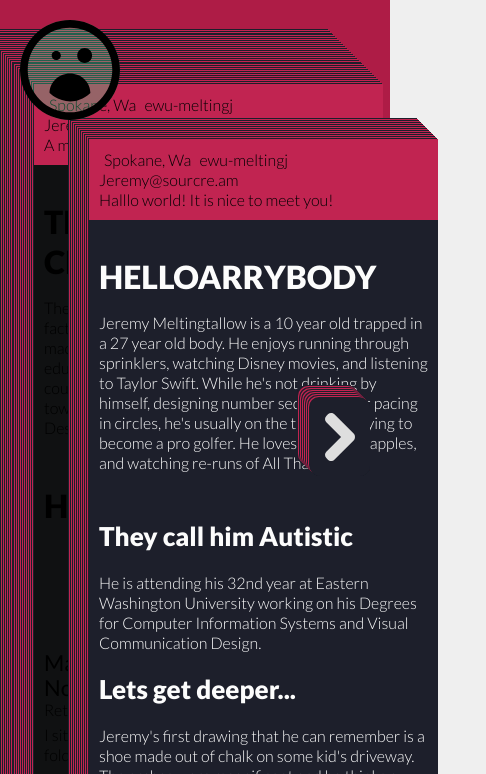
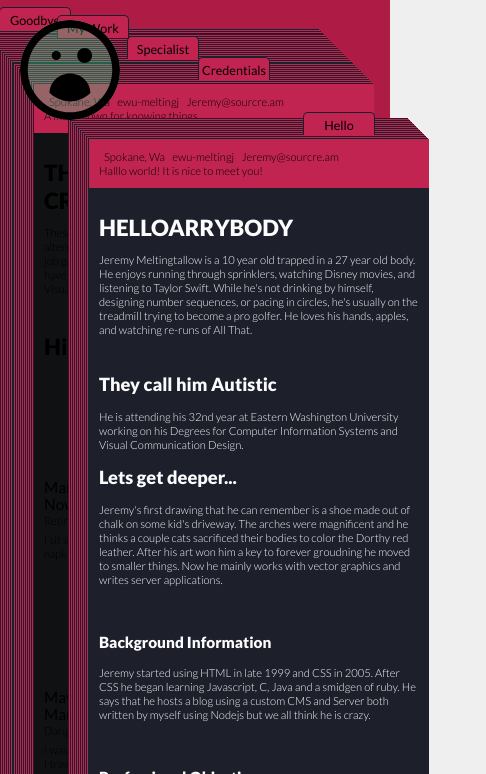
Before and after one commit to ewu-meltingj/ewu-meltingj.github.io, a plain HTML site: page index.html in a window 390 px wide. Both pictures are taken after a click on the label 70 px from the left and 70 px from the top of the page. Shown: the top 774 px of the page, 486 px wide, since content can reach past the window. Drawn offline with Linux system fonts and the light colour scheme; a web font is replaced by a local one.

Commit message:
balln
working on the isn

```diff
--- a/css/grid.css
+++ b/css/grid.css
@@ -19,6 +19,4 @@
 div.grid-1-2, div.grid-3-5, div.grid-2-5, div.grid-full {
 	padding: 10px;
 }
-
-
 /*end grid*/
--- a/css/input-behavior.css
+++ b/css/input-behavior.css
@@ -1,57 +1,77 @@
 input[type=checkbox]:not(:checked) ~ .main-wrapper section .main-content {
-	opacity: 0;
-	top: 0 !important;
-	left: 0 !important;
+	top: 0;
+	left: 0;
 	background: rgba(255,255,255,0.95);
 	border-radius: 0;
 	color: rgba(0,0,0,1);
 	font-weight: 400;
-	border: 10px solid #fff;
+	/*border: 10px solid #fff;*/
+	border: 0px;
 }
+/*vanilla navbar*/
+input[type=checkbox]:not(:checked) ~ .main-wrapper section label[for*="image-"] {
+	top: -40px;
+	background: #fff;
+	padding: 5px 0 5px 0;
+	border-top: 1px solid #ccc;
+	border-bottom: 1px solid #ccc;
+}
+input[type=checkbox]:not(:checked) ~ .main-wrapper section:first-of-type label[for*="image-"] {border-right: 1px solid #ccc;}
+input[type=checkbox]:not(:checked) ~ .main-wrapper section:last-of-type label[for*="image-"] {border-left: 1px solid #ccc;}
+input[type=checkbox]:not(:checked) ~ .main-wrapper section:nth-of-type(1) label[for*="image-"] {right: 0px;}
+input[type=checkbox]:not(:checked) ~ .main-wrapper section:nth-of-type(2) label[for*="image-"] {right: 100px;}
+input[type=checkbox]:not(:checked) ~ .main-wrapper section:nth-of-type(3) label[for*="image-"] {right: 200px;}
+input[type=checkbox]:not(:checked) ~ .main-wrapper section:nth-of-type(4) label[for*="image-"] {right: 300px;}
+input[type=checkbox]:not(:checked) ~ .main-wrapper section:nth-of-type(5) label[for*="image-"] {right: 400px;}
+/*end vanilla navbar*/
+input[type=checkbox]:not(:checked) ~ .main-wrapper input[type=radio]:not(:checked) + section .main-content {display: none;}
 
-input[type=checkbox]:checked ~ .main-wrapper input[type=radio]:not(:checked) + label + section .bio-image {opacity: 0.2;}
-input[type=checkbox]:checked ~ .main-wrapper span.icon {background: #c12451;}
-input[type=checkbox]:checked ~ .main-wrapper .info-header {background: #c12451; color: #000;}
-input[type=checkbox]:checked ~ .full-background {background: #ae1c46;}
-input[type=checkbox]:checked ~ .main-wrapper .hide-in-cool-mode {
-	display: none;
-	visibility: hidden;
+/*red 3d navbar*/
+input[type=checkbox]:checked ~ .main-wrapper section label[for*="image-"] {
+	background: #c12451;
+	padding: 5px 0 2px 0;
+	border: 1px solid #1d1f2b;
+	border-bottom: 0px;
+	border-radius: 5px 5px 0 0;
 }
-input[type=radio]:checked + label + section .main-content {
-	opacity: 1 !important;
+input[type=checkbox]:checked ~ .main-wrapper input[type=radio]:checked + section label[for*="image-"] {top: 55px;}
+input[type=checkbox]:checked ~ .main-wrapper section:nth-of-type(1) label[for*="image-"] {top: -50px; right: 359px;}
+input[type=checkbox]:checked ~ .main-wrapper section:nth-of-type(2) label[for*="image-"] {top: -42px; right: 301px;}
+input[type=checkbox]:checked ~ .main-wrapper section:nth-of-type(3) label[for*="image-"] {top: -21px; right: 231px;}
+input[type=checkbox]:checked ~ .main-wrapper section:nth-of-type(4) label[for*="image-"] {top: 0px; right: 160px;}
+input[type=checkbox]:checked ~ .main-wrapper section:nth-of-type(5) label[for*="image-"] {top: 55px;right: 55px;}
+input[type=checkbox]:checked ~ .main-wrapper input[type=radio]:nth-of-type(5):checked + section label[for*="image-"] {right: 55px;}
+input[type=checkbox]:checked ~ .main-wrapper input[type=radio]:nth-of-type(4):checked + section label[for*="image-"] {right: 105px;}
+input[type=checkbox]:checked ~ .main-wrapper input[type=radio]:nth-of-type(3):checked + section label[for*="image-"] {right: 155px;}
+input[type=checkbox]:checked ~ .main-wrapper input[type=radio]:nth-of-type(2):checked + section label[for*="image-"] {right: 205px;}
+input[type=checkbox]:checked ~ .main-wrapper input[type=radio]:nth-of-type(1):checked + section label[for*="image-"] {right: 255px;}
+input[type=checkbox]:checked ~ .main-wrapper input[type=radio]:not(:nth-of-type(5)):checked ~
+input[type=radio]:nth-of-type(5) + section label[for*="image-"] {top: 0px;right: 110px;}
+input[type=checkbox]:checked ~ .main-wrapper input[type=radio]:not(:nth-of-type(4)):checked ~
+input[type=radio]:nth-of-type(4) + section label[for*="image-"] {top: -21px;right: 181px;}
+input[type=checkbox]:checked ~ .main-wrapper input[type=radio]:not(:nth-of-type(3)):checked ~
+input[type=radio]:nth-of-type(3) + section label[for*="image-"] {top: -42px;right: 251px;}
+input[type=checkbox]:checked ~ .main-wrapper input[type=radio]:not(:nth-of-type(2)):checked ~
+input[type=radio]:nth-of-type(2) + section label[for*="image-"] {top: -50px;right: 309px;}
+/*end red 3d navbar*/
+input[type=checkbox]:checked ~ .main-wrapper input[type=radio]:not(:checked) + section .bio-image {opacity: 0.2;}
+input[type=checkbox]:checked ~ .main-wrapper input[type=radio]:checked + section .main-content {
 	color: #fcfcfc;
 	background: #1d1f2b;
 	z-index: 9000;
 	top:89px !important;
 	left: 89px !important;
 }
-input[type=checkbox]:not(:checked) ~ .main-wrapper input[type=radio]:not(:checked) + label + section {
-	display: none;
-}
-input[type=radio]:checked ~ label:not(#logo) {z-index: -1;}
-input[type=radio]:first-of-type:checked ~ label:last-of-type:not(#logo) {z-index: 9000;}
 /*clicked crazy face*/
-input[type=checkbox]:checked + label#logo:before {content: url('../svg/upset.svg');}
-/*add styling to button when crazy face*/
-input[type=checkbox]:checked ~ .main-wrapper label {
-	box-shadow:
-		-1px -1px 0 #1d1f2b,
-		-2px -2px 0 #c12451,
-		-3px -3px 0 #1d1f2b,
-		-4px -4px 0 #c12451,
-		-5px -5px 0 #1d1f2b,
-		-6px -6px 0 #c12451,
-		-7px -7px 0 #1d1f2b,
-		-8px -8px 0 #c12451,
-		-9px -9px 0 #1d1f2b,
-		-10px -10px 0 #c12451,
-		-11px -11px 0 #1d1f2b,
-		-12px -12px 0 #c12451,
-		-13px -13px 0 #1d1f2b;
-}
+input[type=checkbox]:checked + label {content: url('../svg/upset.svg');}
+input[type=checkbox]:checked ~ .main-wrapper span.icon {background: #c12451;}
+input[type=checkbox]:checked ~ .main-wrapper .info-header {background: #c12451; color: #000;}
+input[type=checkbox]:checked ~ .full-background {background: #ae1c46;}
+input[type=checkbox]:checked ~ .main-wrapper .hide-in-cool-mode {display: none;visibility: hidden;}
+
 /*decrese width to compensate for faux 3d plud add box shadwos for cool feel*/
 input[type=checkbox]:checked ~ .main-wrapper section .main-content{
-	width: calc(100% - 137px);
+	width: calc(100% - 90px);
 	box-shadow:
 		-1px -1px 0 #1d1f2b,
 		-2px -2px 0 #c12451,
@@ -80,8 +100,8 @@ input[type=checkbox]:checked ~ .main-wrapper section:nth-of-type(2) .main-conten
 input[type=checkbox]:checked ~ .main-wrapper section:nth-of-type(3) .main-content {top:13px; left: 13px;}
 input[type=checkbox]:checked ~ .main-wrapper section:nth-of-type(4) .main-content {top:34px; left: 34px;}
 input[type=checkbox]:checked ~ .main-wrapper section:nth-of-type(5) .main-content {top:89px; left: 89px;}
-input[type=radio]:not(:nth-of-type(5)):checked ~ section:nth-of-type(5) .main-content {top:34px; left: 34px;}
-input[type=radio]:not(:nth-of-type(4)):checked ~ section:nth-of-type(4) .main-content {top:13px; left: 13px;}
-input[type=radio]:not(:nth-of-type(3)):checked ~ section:nth-of-type(3) .main-content {top:5px; left: 5px;}
-input[type=radio]:not(:nth-of-type(2)):checked ~ section:nth-of-type(2) .main-content {top:0px; left: 0px;}
+input[type=checkbox]:checked ~ .main-wrapper input[type=radio]:not(:nth-of-type(5)):checked ~ section:nth-of-type(5) .main-content {top:34px; left: 34px;}
+input[type=checkbox]:checked ~ .main-wrapper input[type=radio]:not(:nth-of-type(4)):checked ~ section:nth-of-type(4) .main-content {top:13px; left: 13px;}
+input[type=checkbox]:checked ~ .main-wrapper input[type=radio]:not(:nth-of-type(3)):checked ~ section:nth-of-type(3) .main-content {top:5px; left: 5px;}
+input[type=checkbox]:checked ~ .main-wrapper input[type=radio]:not(:nth-of-type(2)):checked ~ section:nth-of-type(2) .main-content {top:0px; left: 0px;}
 /*end rotating content
--- a/css/inputs.css
+++ b/css/inputs.css
@@ -1,24 +1,17 @@
-input globals*/
+/*input globals*/
 .hide-keep-functionality {position: absolute;top: -9999px;left: -9999px;z-index: 1337;}
 
 /* input right clicker */
-label:not(#logo) {
-	position: fixed;
-	top: calc(50% - 24px);
-	width: 30px;
-	height: 48px;
-	background: #1d1f2b;
-	padding: 15px;
-	border-radius: 10px;
+label[for*="image-"] {
+	position: absolute;
 	z-index: 9001;
-	right: 20px;
+	font-size: 1.125em;
+	width: 100px;
+	text-align: center;
 	moz-user-select: none;
 	-webkit-user-select: none;
 	-ms-user-select: none;
 	cursor: pointer;
-}
-label:not(#logo):before {
-	content: url('../svg/right.svg');
 }
 
 /* input logo clicker */
--- a/css/media-queries.css
+++ b/css/media-queries.css
@@ -1,32 +1,57 @@
 @media only screen and (max-width:1190px){
-	div.content-wrapper {width: 900px;}
+	div.content-wrapper {width: calc(100% - 220px);}
 	.full-step-one {width: calc(100% - 20px);}
 	input[type=checkbox]:checked ~ .main-wrapper .full-checked-one {width: calc(100% - 20px);}
 	.hide-step-one {display: none;visibility: hidden;}
 	input[type=checkbox]:checked ~ .main-wrapper .hide-checked-one{display: none;visibility: hidden;}
 	.clearfix-step-one{ display: block; }.clearfix-step-one:after {visibility: hidden;display: block;font-size: 0;content: " ";clear: both;height: 0;}
+	/*end defaults*/
 }
 @media only screen and (max-width:970px){
-	div.content-wrapper {width: 600px;}
+	div.content-wrapper {width: calc(100% - 40px);}
 	.full-step-two{width: calc(100% - 20px);}
 	input[type=checkbox]:checked ~ .main-wrapper .full-checked-two {width: calc(100% - 20px);}
 	.hide-step-two{display: none;visibility: hidden;}
 	input[type=checkbox]:checked ~ .main-wrapper .hide-checked-two{display: none;visibility: hidden;}
 	.clearfix-step-two{ display: block; }.clearfix-step-two:after {visibility: hidden;display: block;font-size: 0;content: " ";clear: both;height: 0;}
+	/*end defaults*/
 	.bio-image{height: 310px;}
 	span.hyphen-header{display: block; visibility: hidden; height: 0; width: 0;}
 
 }
 @media only screen and (max-width:786px){
-	div.content-wrapper {width: 486px;}
 	.full-step-three{width: calc(100% - 20px);}
 	input[type=checkbox]:checked ~ .main-wrapper .full-checked-three {width: calc(100% - 20px);}
 	.hide-step-three{display: none;visibility: hidden;}
 	input[type=checkbox]:checked ~ .main-wrapper .hide-checked-three{display: none;visibility: hidden;}
 	.clearfix-step-three{ display: block; }.clearfix-step-three:after {visibility: hidden;display: block;font-size: 0;content: " ";clear: both;height: 0;}
+	/*end defaults*/
 	.bio-image{height: 330px;}
 	span.icon {margin-left: calc(50% - 45px); margin-bottom: 10px;}
 	span.hyphen{display: block; visibility: hidden; height: 0; width: 0;}
+}
+@media only screen and (max-width:560px){
+	body{font-size: 70%;}
+	div.content-wrapper {min-width: 430px;}
+	label[for*="image-"] {width: 70px;}
+	input[type=checkbox]:not(:checked) ~ .main-wrapper section:nth-of-type(2) label[for*="image-"] {right: 70px;}
+	input[type=checkbox]:not(:checked) ~ .main-wrapper section:nth-of-type(3) label[for*="image-"] {right: 140px;}
+	input[type=checkbox]:not(:checked) ~ .main-wrapper section:nth-of-type(4) label[for*="image-"] {right: 210px;}
+	input[type=checkbox]:not(:checked) ~ .main-wrapper section:nth-of-type(5) label[for*="image-"] {right: 280px;}
+	input[type=checkbox]:checked ~ .main-wrapper input[type=radio]:checked + section label[for*="image-"] {top: 62px;}
+	input[type=checkbox]:checked ~ .main-wrapper section:nth-of-type(1) label[for*="image-"] {top: -43px;}
+	input[type=checkbox]:checked ~ .main-wrapper section:nth-of-type(2) label[for*="image-"] {top: -35px;}
+	input[type=checkbox]:checked ~ .main-wrapper section:nth-of-type(3) label[for*="image-"] {top: -14px;}
+	input[type=checkbox]:checked ~ .main-wrapper section:nth-of-type(4) label[for*="image-"] {top: 7px;}
+	input[type=checkbox]:checked ~ .main-wrapper section:nth-of-type(5) label[for*="image-"] {top: 62px;}
+	input[type=checkbox]:checked ~ .main-wrapper input[type=radio]:not(:nth-of-type(5)):checked ~
+	input[type=radio]:nth-of-type(5) + section label[for*="image-"] {top: 7px;}
+	input[type=checkbox]:checked ~ .main-wrapper input[type=radio]:not(:nth-of-type(4)):checked ~
+	input[type=radio]:nth-of-type(4) + section label[for*="image-"] {top: -14px;}
+	input[type=checkbox]:checked ~ .main-wrapper input[type=radio]:not(:nth-of-type(3)):checked ~
+	input[type=radio]:nth-of-type(3) + section label[for*="image-"] {top: -35px;}
+	input[type=checkbox]:checked ~ .main-wrapper input[type=radio]:not(:nth-of-type(2)):checked ~
+	input[type=radio]:nth-of-type(2) + section label[for*="image-"] {top: -43px;}
 }
 /*@media only screen and (max-width:672px){
 	div.content-wrapper {width: 415px;}
--- a/css/style.css
+++ b/css/style.css
@@ -5,6 +5,7 @@
  /*transitions*/
 .hide {transition: opacity .2s ease-in}
 div.main-content {transition: background .25s ease-in, top .25s ease-in, left .25s ease-in, width .25s ease-in, height .25s ease-in, opacity .25s ease-in;}
+label[for*="image-"] {transition: background .25s ease-in, top .25s ease-in, right .25s ease-in, width .25s ease-in, height .25s ease-in, opacity .25s ease-in;}
 section{transition: padding .25s;}
 .main-content, .footer {transition: padding 1s;}
  /*end transitions*/
--- a/index.html
+++ b/index.html
@@ -9,19 +9,19 @@
 	<link rel="stylesheet" href="css/base-type.css">
 	<link rel="stylesheet" href="css/grid.css">
 	<link rel="stylesheet" href="css/style.css">
-	<link rel="stylesheet" href="css/media-queries.css">
 	<link rel="stylesheet" href="css/inputs.css">
 	<link rel="stylesheet" href="css/input-behavior.css">
+	<link rel="stylesheet" href="css/media-queries.css">
 </head>
 <body>
 	<input type="checkbox" id="checker" class="hide-keep-functionality">
 	<label for="checker" id="logo"></label>
 	<div class="full-background"></div>
 	<div class="main-wrapper">
-		<input type="radio" name="gardo" class="hide-keep-functionality" id="image1">
-		<label for="image1"></label>
-		<section class="hide" tabindex="-1">
+		<input type="radio" name="gardo" class="hide-keep-functionality" id="image-1">
+		<section>
 			<div class="content-wrapper">
+				<label for="image-1">Goodbye</label>
 				<div class="main-content">
 					<p class="grid-full info-header">
 						<span class="entypo-map"></span>Spokane, Wa
@@ -60,10 +60,10 @@
 			</div>
 		</section>
 
-		<input type="radio" name="gardo" class="hide-keep-functionality" id="image2">
-		<label for="image2"></label>
-		<section class="hide" tabindex="-1">
+		<input type="radio" name="gardo" class="hide-keep-functionality" id="image-2">
+		<section>
 			<div class="content-wrapper">
+				<label for="image-2">My Work</label>
 				<div class="main-content">
 					<p class="grid-full info-header">
 						<span class="entypo-map"></span>Spokane, Wa
@@ -81,10 +81,10 @@
 			</div>
 		</section>
 
-		<input type="radio" name="gardo" class="hide-keep-functionality" id="image3">
-		<label for="image3"></label>
-		<section class="hide" tabindex="-1">
+		<input type="radio" name="gardo" class="hide-keep-functionality" id="image-3">
+		<section>
 			<div class="content-wrapper">
+				<label for="image-3">Specialist</label>
 				<div class="main-content">
 					<p class="grid-full info-header">
 						<span class="entypo-map"></span>Spokane, Wa
@@ -176,10 +176,10 @@
 			</div>
 		</section>
 
-		<input type="radio" name="gardo" class="hide-keep-functionality" id="image4">
-		<label for="image4"></label>
-		<section class="hide" tabindex="-1">
+		<input type="radio" name="gardo" class="hide-keep-functionality" id="image-4">
+		<section>
 			<div class="content-wrapper">
+				<label for="image-4">Credentials</label>
 				<div class="main-content">
 					<p class="grid-full info-header">
 						<span class="entypo-map"></span>Spokane, Wa
@@ -259,10 +259,10 @@
 			</div>
 		</section>
 
-		<input type="radio" name="gardo" class="hide-keep-functionality" id="image5" checked="checked">
-		<label for="image5"></label>
-		<section class="hide" tabindex="-1">
+		<input type="radio" name="gardo" class="hide-keep-functionality" id="image-5" checked="checked">
+		<section>
 			<div class="content-wrapper">
+				<label for="image-5">Hello</label>
 				<div class="main-content clearfix">
 					<p class="grid-full info-header">
 						<span class="entypo-map"></span>Spokane, Wa
```
Also changed, not shown: svg/right2.svg (deleted).
